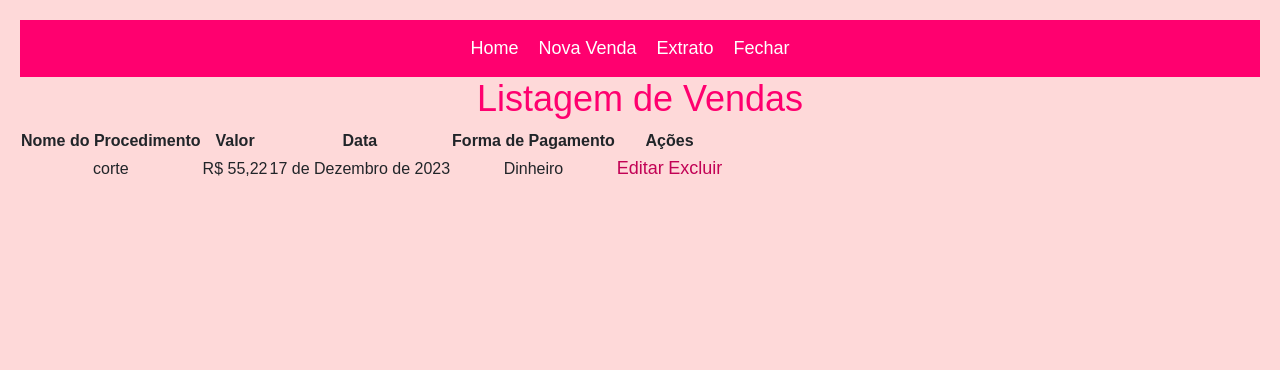
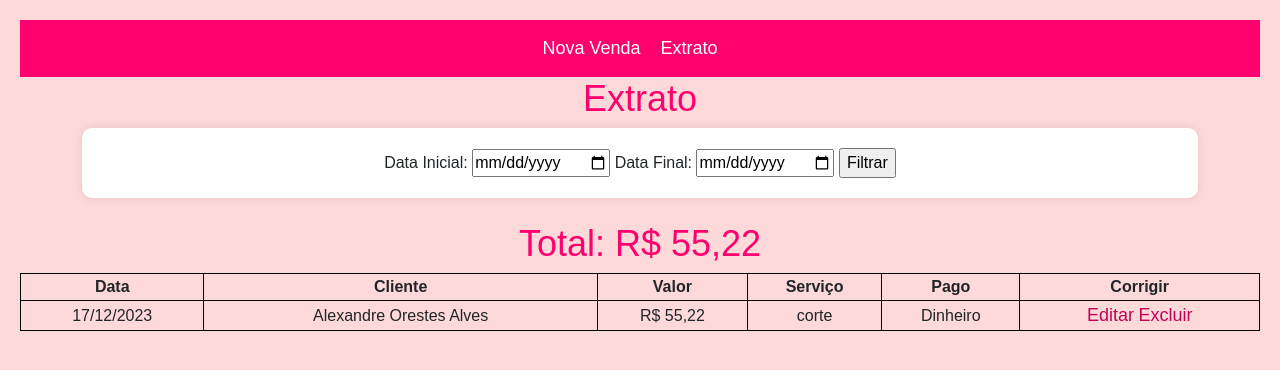
Before and after one commit to alexandreorestes/deiseapp, a Django app: page /appvendas/vendas/ in a window 1280 px wide. Shown: the top 370 px of the page. Run offline with Django 5.2, Linux system fonts and the light colour scheme; data comes from the database, SQL or seed files in the repository; both versions use the stored data as it was after the commit.

Commit message:
Finalizado. Mas falta ajuste em formulário. Campo valores

```diff
--- a/appvendas/forms.py
+++ b/appvendas/forms.py
@@ -4,4 +4,4 @@ from .models import Venda
 class VendaForm(forms.ModelForm):
     class Meta:
         model = Venda
-        fields = ['valor', 'forma_pagamento', 'nome_procedimento']
+        fields = ['valor', 'nome_cliente', 'nome_procedimento', 'forma_pagamento']
--- a/appvendas/models.py
+++ b/appvendas/models.py
@@ -3,17 +3,28 @@ from django.db import models
 class Venda(models.Model):
     FORMAS_DE_PAGAMENTO = [
         ('pix', 'Pix'),
-        ('debito', 'Cartão de Débito'),
-        ('credito_vista', 'Cartão de Crédito à Vista'),
-        ('credito_parcelado', 'Cartão de Crédito Parcelado'),
+        ('debito', 'Débito'),
+        ('credito_vista', 'Crédito'),
         ('dinheiro', 'Dinheiro'),
+        ('troca', 'Troca'),
         ('fiado', 'Fiado'),
+    ]
+    PROCEDIMENTOS = [
+        ('corte', 'Corte'),
+        ('escova', 'Escova'),
+        ('luzes', 'Luzes'),
+        ('mecha', 'Mecha'),
+        ('tratamento', 'Selagem'),
+        ('ozonio', 'Ozônio'),
+        ('plastica', 'Plástica'),
+        ('coloracao', 'Coloração'),
     ]
 
     valor = models.DecimalField(max_digits=10, decimal_places=2)
     forma_pagamento = models.CharField(max_length=20, choices=FORMAS_DE_PAGAMENTO)
     data = models.DateField(auto_now_add=True)
-    nome_procedimento = models.CharField(max_length=100)
+    nome_procedimento =  models.CharField(max_length=30, choices=PROCEDIMENTOS)
+    nome_cliente = models.CharField(max_length=100, default=' ')
 
     def __str__(self):
         return f"{self.nome_procedimento} - R$ {self.valor} ({self.data})"
--- a/appvendas/static/estilo.css
+++ b/appvendas/static/estilo.css
@@ -6,15 +6,17 @@ body {
     font-family: "Arial", sans-serif; /* Escolha uma fonte apropriada */
     text-align: center; /* Centralizar todo o texto */
     padding: 20px; /* Adicionando um espaçamento ao redor da página */
-
 }
 
 h1 {
     font-size: 36px; /* Letras grandes para títulos */
     color: #ff006f; /* Cor para boa legibilidade */
 }
+h3 {
+    color: #ff006f; /* Cor para boa legibilidade */
+}
 p {
-    color: #ff006f; /* Cor para boa legibilidade */
+    color: #0e0107; /* Cor para boa legibilidade */
 }
 
 /* Adicionando estilos de largura, altura e bordas ao formulário */
--- a/appvendas/templates/header.html
+++ b/appvendas/templates/header.html
@@ -15,10 +15,8 @@
     <nav class="menu">
         <div class="menu-toggle" onclick="toggleMenu()">&#9776;</div>
         <ul>
-            <li><a href="{% url 'home' %}">Home</a></li>
             <li><a href="{% url 'inserir_dados' %}">Nova Venda</a></li>
             <li><a href="{% url 'listar_vendas' %}">Extrato</a></li>
-            <li><a href="#">Fechar</a></li>
         </ul>
     </nav>
 </header>
--- a/appvendas/templates/inserir_dados.html
+++ b/appvendas/templates/inserir_dados.html
@@ -2,13 +2,13 @@
     <div><br>
         <h1>Inserir Dados</h1>
         <!-- Formulário de inserção de dados -->
-        <form method="post">
-            {% csrf_token %}
             <form method="post">
+                {% csrf_token %}
                 {% for field in form %}
                     {{ field.label_tag }}:<br>
                     {{ field }}<br><br>
                 {% endfor %}
+
                 <button type="submit">Enviar</button>
             </form>
     </div>
--- a/appvendas/templates/listar_vendas.html
+++ b/appvendas/templates/listar_vendas.html
@@ -1,21 +1,45 @@
 {% include 'header.html' %}
-<h1>Listagem de Vendas</h1>
+<style>
+    table {
+    border-collapse: collapse;
+    width: 100%;
+}
+
+th, td {
+    border: 1px solid #000; /* Define uma borda preta de 1px para todas as células */
+    padding: 1px; /* Adiciona um espaço interno nas células */
+}
+</style>
+<h1>Extrato</h1>
+<!-- Formulário para filtrar por datas -->
+<form method="GET">
+    <label for="data_inicial">Data Inicial:</label>
+    <input type="date" id="data_inicial" name="data_inicial">
+
+    <label for="data_final">Data Final:</label>
+    <input type="date" id="data_final" name="data_final">
+
+    <input type="submit" value="Filtrar">
+</form><br>
+<h1>Total: R$ {{ soma_valores|default:"0.00"|floatformat:"2" }}</h1>
 <table>
     <thead>
         <tr>
-            <th>Nome do Procedimento</th>
+            <th>Data</th>
+            <th>Cliente</th>
             <th>Valor</th>
-            <th>Data</th>
-            <th>Forma de Pagamento</th>
-            <th>Ações</th>
+            <th>Serviço</th>
+            <th>Pago</th>
+            <th>Corrigir</th>
         </tr>
     </thead>
     <tbody>
         {% for venda in vendas %}
         <tr>
+            <td>{{ venda.data|date:"d/m/Y" }}</td>
+            <td>{{ venda.nome_cliente }}</td>
+            <td>R$ {{ venda.valor }}</td>
             <td>{{ venda.nome_procedimento }}</td>
-            <td>R$ {{ venda.valor }}</td>
-            <td>{{ venda.data }}</td>
             <td>{{ venda.get_forma_pagamento_display }}</td>
             <td>
                 <a href="{% url 'editar_venda' venda.pk %}">Editar</a>
--- a/appvendas/urls.py
+++ b/appvendas/urls.py
@@ -8,4 +8,8 @@ urlpatterns = [
     path('sucesso/', views.pagina_de_sucesso, name='sucesso'),  # Definindo uma rota para a página de sucesso
     path('', views.home, name='home'),
     path('vendas/', views.listar_vendas, name='listar_vendas'),
+    path('editar_venda/<int:venda_id>/', views.editar_venda, name='editar_venda'),
+    path('confirmar_exclusao/<int:venda_id>/', views.confirmar_exclusao, name='confirmar_exclusao'),
+    path('excluir_venda/<int:venda_id>/', views.excluir_venda, name='excluir_venda'),
+
 ]
--- a/appvendas/views.py
+++ b/appvendas/views.py
@@ -1,4 +1,5 @@
 from django.shortcuts import render, redirect
+from django.db.models import Sum  # Importe Sum do Django
 from .forms import VendaForm
 from .models import Venda
 
@@ -22,3 +23,48 @@ def home(request):
 def listar_vendas(request):
     vendas = Venda.objects.all()
     return render(request, 'listar_vendas.html', {'vendas': vendas})
+
+from django.shortcuts import render, get_object_or_404, redirect
+from .models import Venda
+from .forms import VendaForm
+
+def editar_venda(request, venda_id):
+    # Busca a venda correspondente ao ID ou retorna um erro 404 se não encontrada
+    venda = get_object_or_404(Venda, pk=venda_id)
+
+    if request.method == 'POST':
+        # Se for uma requisição POST, cria um formulário com os dados atualizados
+        form = VendaForm(request.POST, instance=venda)
+        if form.is_valid():
+            form.save()
+            return redirect('listar_vendas')  # Redireciona para a lista de vendas após editar
+    else:
+        # Se for uma requisição GET, cria um formulário pré-preenchido com os detalhes da venda
+        form = VendaForm(instance=venda)
+
+    return render(request, 'editar_venda.html', {'form': form})
+
+def confirmar_exclusao(request, venda_id):
+    venda = get_object_or_404(Venda, pk=venda_id)
+    return render(request, 'confirmar_exclusao.html', {'venda': venda})
+
+def excluir_venda(request, venda_id):
+    venda = get_object_or_404(Venda, pk=venda_id)
+    venda.delete()
+    return redirect('listar_vendas')
+
+
+def listar_vendas(request):
+    data_inicial = request.GET.get('data_inicial')
+    data_final = request.GET.get('data_final')
+
+    vendas = Venda.objects.all()
+
+    # Filtra as vendas por intervalo de datas, se fornecido
+    if data_inicial and data_final:
+        vendas = vendas.filter(data__range=[data_inicial, data_final])
+
+    # Calcula a soma dos valores das vendas filtradas
+    soma_valores = vendas.aggregate(soma_valores=Sum('valor'))['soma_valores']
+
+    return render(request, 'listar_vendas.html', {'vendas': vendas, 'soma_valores': soma_valores})
```
Also changed, not shown: appvendas/templates/confirmar_exclusao.html (added, +12 -0 lines), appvendas/templates/editar_venda.html (added, +14 -0 lines), appvendas/migrations/0002_venda_nome_cliente_alter_venda_forma_pagamento.py (added), appvendas/templates/home.html (line endings or trailing spaces), db.sqlite3.
